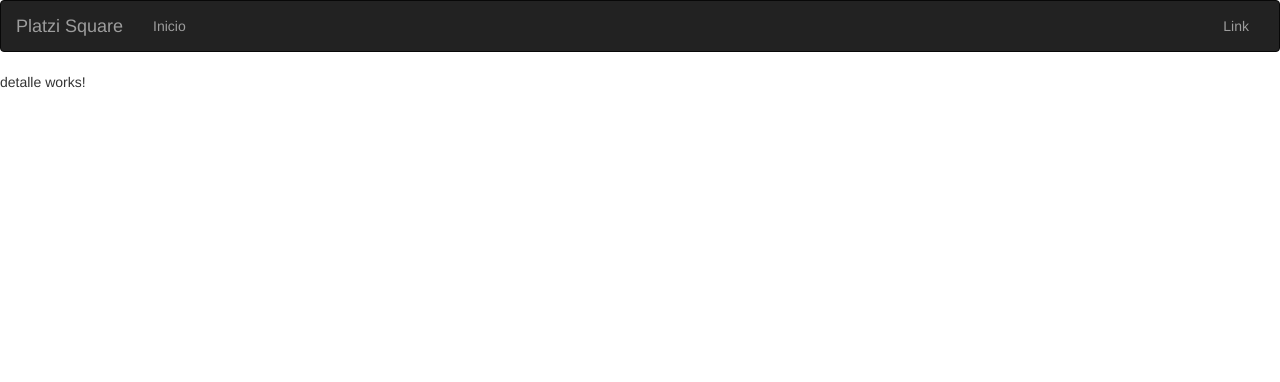
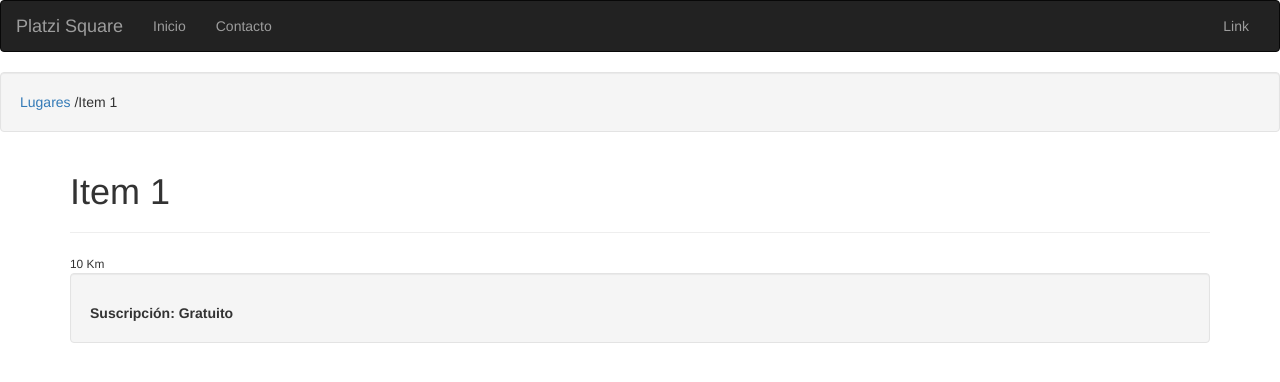
Before and after one commit to algari/platzisquare, an Angular app: page /detalles/1 in a window 1280 px wide. Shown: the top 382 px of the page. Built offline with nearby package versions, Linux system fonts and the light colour scheme; what @agm/core would draw is missing.

Commit message:
Se integra el componente de contacto y se se integra a un Servicio en angular

```diff
--- a/src/app/app.component.html
+++ b/src/app/app.component.html
@@ -14,7 +14,7 @@
       <div class="collapse navbar-collapse" id="bs-example-navbar-collapse-1">
         <ul class="nav navbar-nav">
           <li routerLinkActive ="active"><a routerLink="/lugares">Inicio <span class="sr-only">(current)</span></a></li>
-          <!-- <li routerLinkActive ="active"><a routerLink="/detalles/1">Contacto</a></li> -->
+          <li routerLinkActive ="active"><a routerLink="/contacto">Contacto</a></li>
         </ul>
         <ul class="nav navbar-nav navbar-right">
           <li><a href="#">Link</a></li>
--- /dev/null
+++ b/src/app/contacto/contacto.component.html
@@ -0,0 +1,14 @@
+<div class="well">
+  <a routerLink="/lugares">Lugares</a> /Contacto
+</div>
+<div class="container">
+  <label for="name">Nombre</label>
+  <input id="name "type="text" class="form-control">
+  <label for="email">Correo</label>
+  <input id="email "type="text" class="form-control">
+  <label for="message">Mensaje</label>
+  <textarea id="message "type="text" class="form-control"></textarea>
+  <hr />
+  <a class="btn btn-primary">Enviar</a>
+  <a class="btn btn-default" routerLink="/lugares">Cancelar</a>
+</div>
--- /dev/null
+++ b/src/app/contacto/contacto.component.ts
@@ -0,0 +1,15 @@
+import { Component, OnInit } from '@angular/core';
+
+@Component({
+  selector: 'app-contacto',
+  templateUrl: './contacto.component.html',
+  styleUrls: ['./contacto.component.css']
+})
+export class ContactoComponent implements OnInit {
+
+  constructor() { }
+
+  ngOnInit() {
+  }
+
+}
--- a/src/app/detalle/detalle.component.html
+++ b/src/app/detalle/detalle.component.html
@@ -1,3 +1,15 @@
-<p>
-  detalle works!
-</p>
+<div class="well">
+  <a routerLink="/lugares">Lugares</a> /{{lugar.nombre}}
+</div>
+<div class="container">
+  <h1>{{lugar.nombre}}</h1>
+  <hr/>
+  <small>{{lugar.distancia}} Km</small>
+  <br/>
+  <div class="well">
+    <p>
+      {{lugar.descripcion}}
+    </p>
+    <b>Suscripción: {{lugar.plan}}</b>
+  </div>
+</div>
--- a/src/app/detalle/detalle.component.ts
+++ b/src/app/detalle/detalle.component.ts
@@ -1,5 +1,6 @@
 import { Component, OnInit } from '@angular/core';
-import { ActivatedRoute} from '@angular/router';
+import { ActivatedRoute } from '@angular/router';
+import { LugaresService } from '../services/lugares.service';
 
 @Component({
   selector: 'app-detalle',
@@ -8,12 +9,20 @@ import { ActivatedRoute} from '@angular/router';
 })
 export class DetalleComponent implements OnInit {
 
-  constructor(private roue:ActivatedRoute)
-  {
-    console.log(this.roue.snapshot.params['id']);
+  id = null;
+  lugar:any = {};
+  constructor(private route: ActivatedRoute, lugaresS:LugaresService) {
+    console.log(this.route.snapshot.params['id']);
+    console.log(this.route.snapshot.queryParams['action']);
+    console.log(this.route.snapshot.queryParams['referer']);
+    this.id = this.route.snapshot.params['id'];
+
+    this.lugar = lugaresS.buscarLugar(this.id);
   }
 
   ngOnInit() {
   }
 
+
+
 }
--- a/src/app/lugares/lugares.component.html
+++ b/src/app/lugares/lugares.component.html
@@ -11,7 +11,7 @@
           <h2>Lugares cercanos</h2>
           <ul class="list-group">
               <ng-container *ngFor="let i of items">
-                <a routerLink="/detalles/{{i.id}}"><li class="list-group-item" *ngIf="i.visible">{{i.nombre}}</li></a>
+                <a routerLink="/detalles/{{i.id}}" [queryParams]="{action:'view',referer:'google'}"><li class="list-group-item" *ngIf="i.visible">{{i.nombre}}</li></a>
               </ng-container>
           </ul>
       </div>
@@ -35,4 +35,4 @@
     </li></a>
   </ng-container>
 </ul> -->
-<!-- Capitulo 21 -->
+<!-- Capitulo 28 -->
--- a/src/app/lugares/lugares.component.ts
+++ b/src/app/lugares/lugares.component.ts
@@ -1,4 +1,5 @@
 import { Component, OnInit } from '@angular/core';
+import { LugaresService } from '../services/lugares.service';
 
 @Component({
   selector: 'app-lugares',
@@ -13,15 +14,13 @@ export class LugaresComponent implements OnInit {
   lat: number = 4.5486339;
   lng: number = -75.6745766;
 
-  items: any = [
-    {id:1, plan: 'Gratuito', cercania: 1, distancia: 10, visible: true, nombre: 'Item 1' },
-    {id:2, plan: 'Pagado', cercania: 2, distancia: 20, visible: false, nombre: 'Item 2' },
-    {id:3, plan: 'Gratuito', cercania: 3, distancia: 30, visible: true, nombre: 'Item 3' },
-  ]
+  constructor(lugaresS:LugaresService) {
+    this.items = lugaresS.getLugares();
+   }
 
-  constructor() { }
+  items = null;
+  ngOnInit() {
 
-  ngOnInit() {
   }
 
 }
--- /dev/null
+++ b/src/app/services/lugares.service.ts
@@ -0,0 +1,23 @@
+import { Injectable } from '@angular/core';
+
+@Injectable()
+export class LugaresService {
+
+  items: any = [
+    {id:1, plan: 'Gratuito', cercania: 1, distancia: 10, visible: true, nombre: 'Item 1' },
+    {id:2, plan: 'Pagado', cercania: 2, distancia: 20, visible: false, nombre: 'Item 2' },
+    {id:3, plan: 'Gratuito', cercania: 3, distancia: 30, visible: true, nombre: 'Item 3' },
+  ]
+
+  constructor() { }
+
+  public getLugares(){
+    return this.items;
+  }
+
+  public buscarLugar(id) {
+    return this.items.filter((lugar) => {
+      return lugar.id == id
+    })[0] || null;
+  }
+}
```
Also changed, not shown: src/app/app.module.ts (+7 -3 lines), src/app/contacto/contacto.component.css (added), 2 other files (tests, documents, lock files or other folders).
